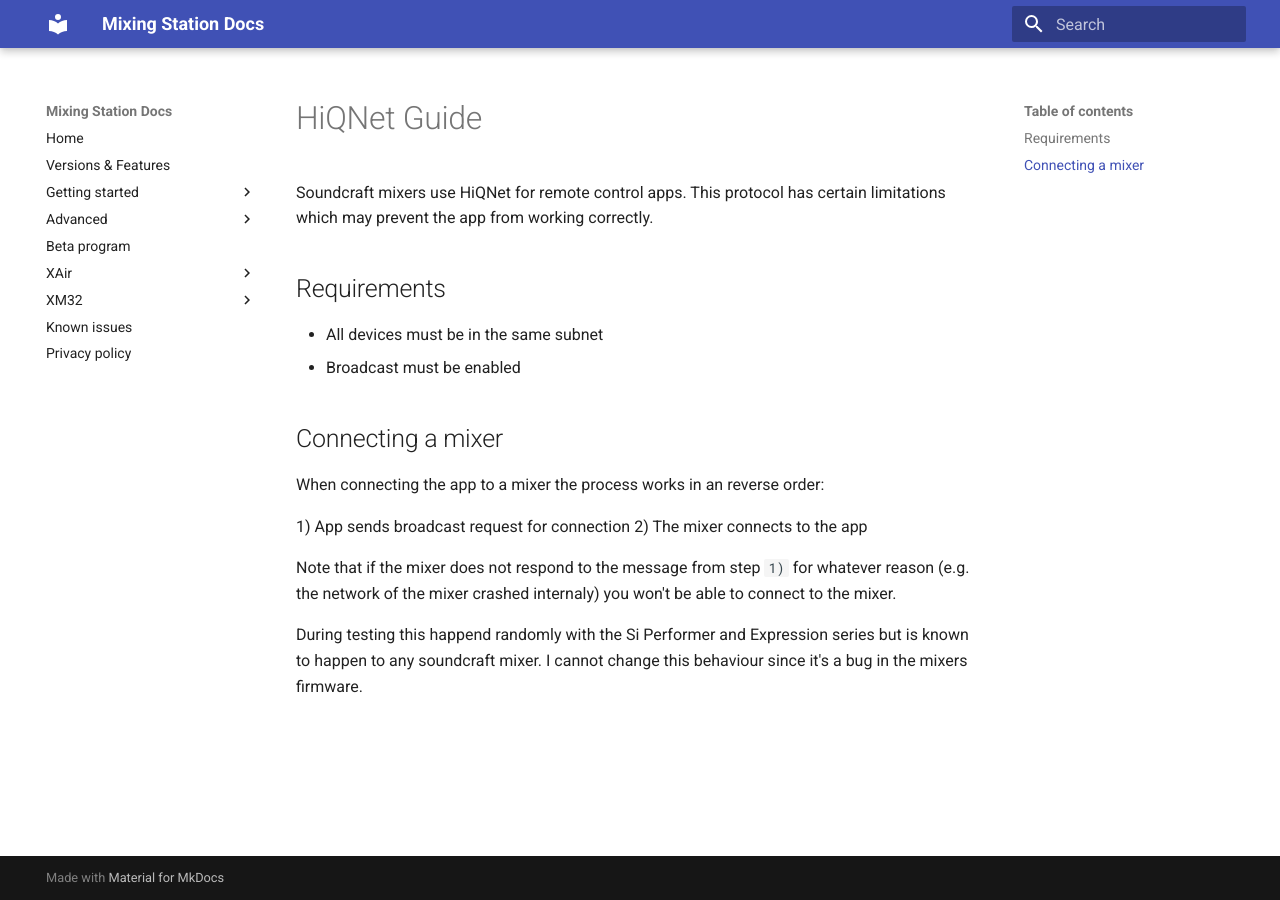
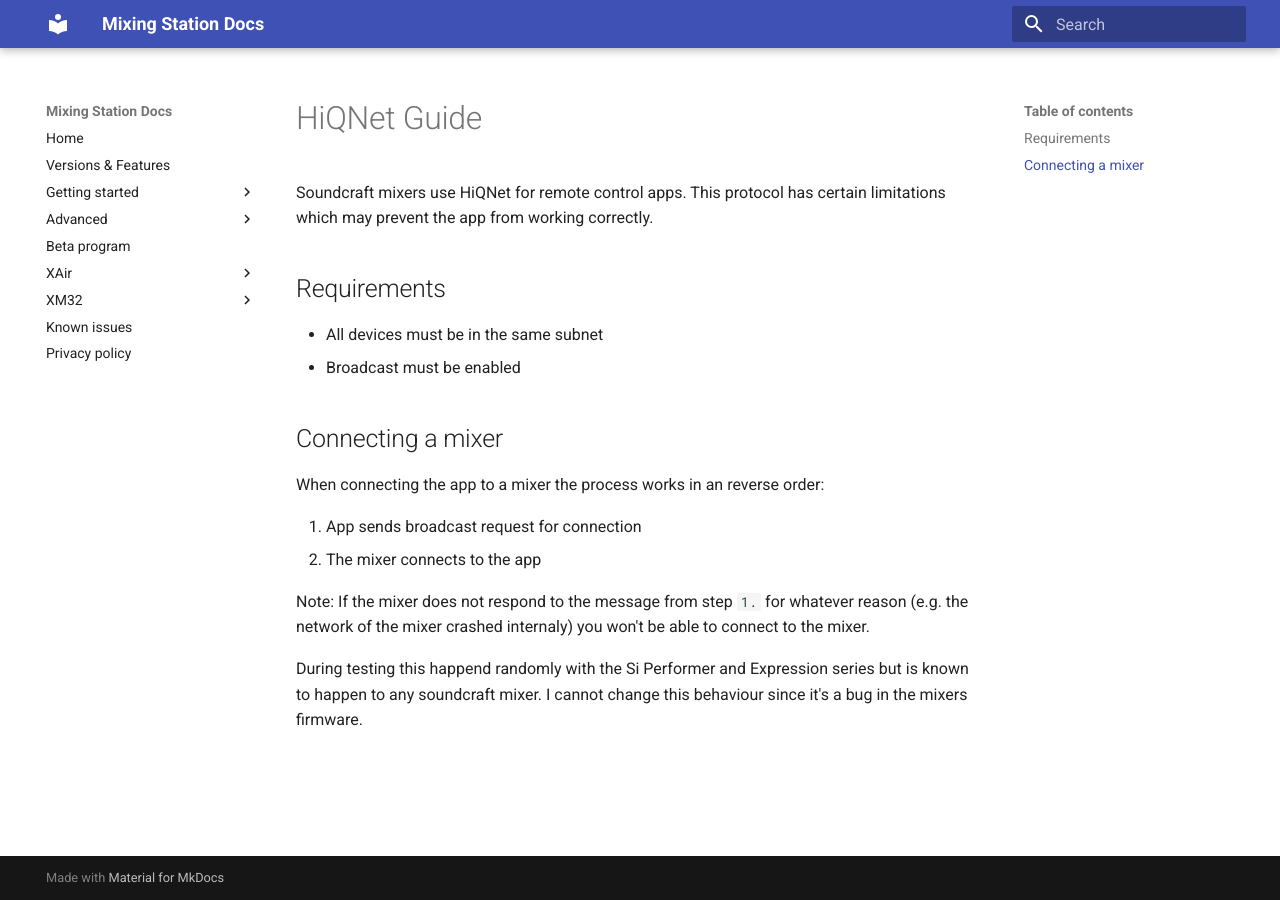
Before and after one commit to davidgiga1993/mixing-station-docs, an MkDocs documentation site: the page built from docs/soundcraft/hiqnet.md, in a window 1280 px wide. Built offline with MkDocs 1.6.1 and Material for MkDocs 9.7.7, drawn with Linux system fonts in a browser that asks for light colours.

Commit message:
Fix formatting in hiqnet

```diff
--- a/docs/soundcraft/hiqnet.md
+++ b/docs/soundcraft/hiqnet.md
@@ -11,10 +11,10 @@
 ## Connecting a mixer
 When connecting the app to a mixer the process works in an reverse order:
 
-1) App sends broadcast request for connection
-2) The mixer connects to the app
+1. App sends broadcast request for connection
+2. The mixer connects to the app
 
-Note that if the mixer does not respond to the message from step `1)` for whatever reason (e.g. the network of the mixer crashed internaly) you won't be able to connect to the mixer.
+Note: If the mixer does not respond to the message from step `1.` for whatever reason (e.g. the network of the mixer crashed internaly) you won't be able to connect to the mixer.
 
 During testing this happend randomly with the Si Performer and Expression series but is known to happen to any soundcraft mixer.
 I cannot change this behaviour since it's a bug in the mixers firmware.
```
